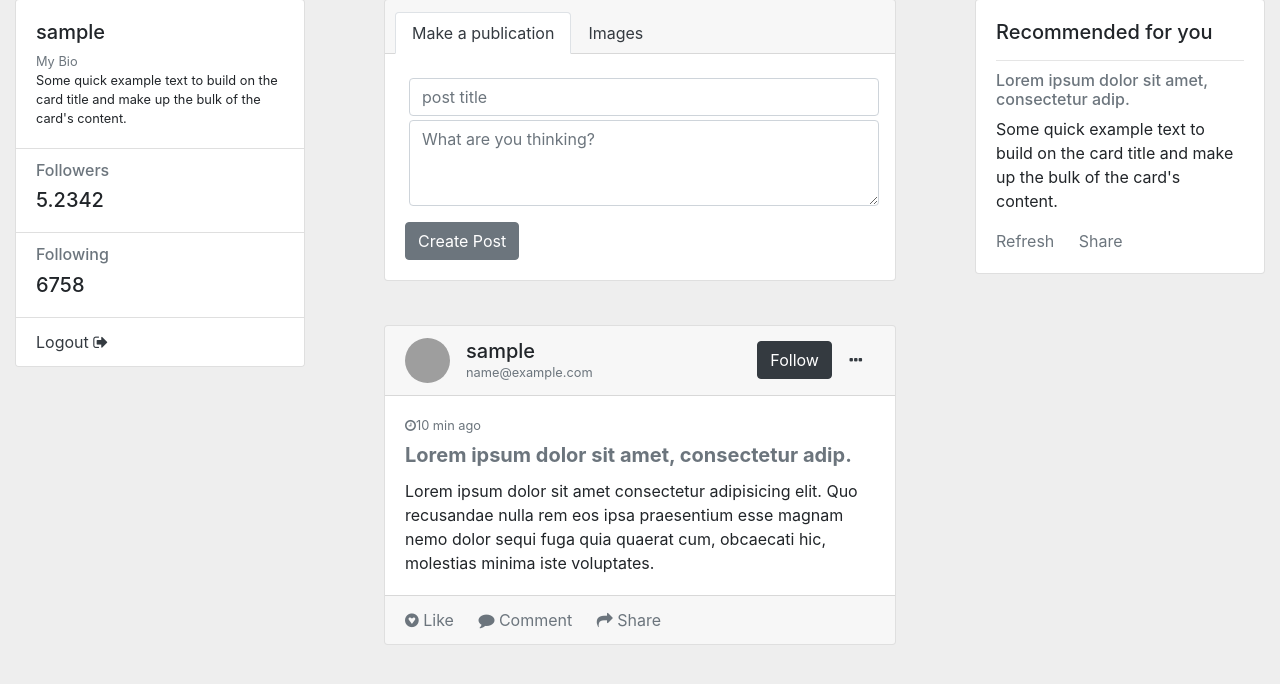
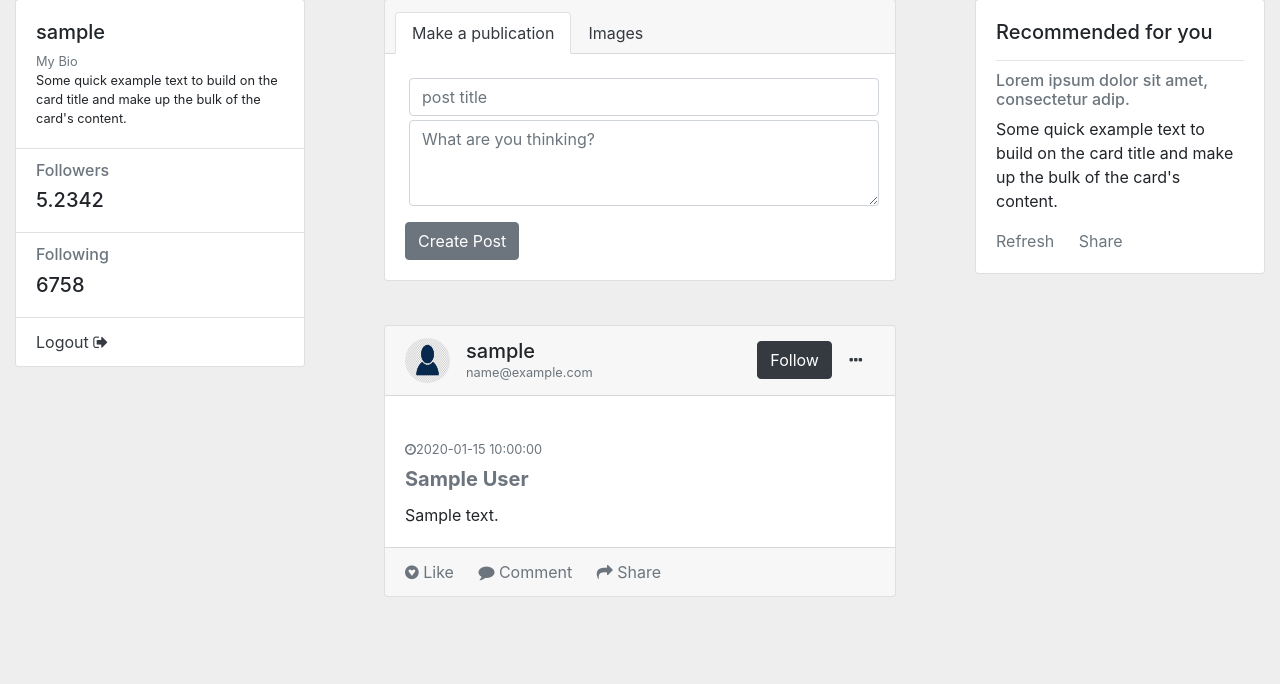
Before and after one commit to badakomora/Bikers-and-Hikers, a PHP site: page /templates/home.php in a window 1280 px wide. Shown: the part 88-772 px from the top of the page. Run offline with PHP 8.4, Linux system fonts and the light colour scheme; the visitor is signed in with stand-in values (Sample User, id 1); tables that the repository leaves empty or names only in its code hold one stand-in row (values such as "Sample post"); grey boxes are pictures that could not be loaded.

Commit message:
new update

```diff
--- a/frontend/templates/home.php
+++ b/frontend/templates/home.php
@@ -135,16 +135,23 @@ header("refresh: 0, ../");
                 <!-- Post /////-->
 
                 <!--- \\\\\\\Post-->
+                <?php
+                include '../includes/dbconfiq.php';
+                $query = mysqli_query($con, "SELECT *
+                FROM posts
+                INNER JOIN users on users.id = posts.user_id");
+                while($row = mysqli_fetch_array($query)){
+                ?>
                 <div class="card gedf-card">
                     <div class="card-header">
                         <div class="d-flex justify-content-between align-items-center">
                             <div class="d-flex justify-content-between align-items-center">
                                 <div class="mr-2">
-                                    <img class="rounded-circle" width="45" height="45" src="https://99brides.com/wp-content/uploads/2022/07/iScreen-Shoter-2022-07-06-142753.957.jpg" alt="">
+                                    <img class="rounded-circle" width="45" height="45" src="../forms/img/avator.jpg" alt="">
                                 </div>
                                 <div class="ml-2">
-                                    <div class="h5 m-0"><?php echo $_SESSION['username'];?></div>
-                                    <div class="h7 text-muted"><?php echo $_SESSION['email'];?></div>
+                                    <div class="h5 m-0"><?php echo $row['username'];?></div>
+                                    <div class="h7 text-muted"><?php echo $row['email'];?></div>
                                 </div>
                             </div>
                             <div>
@@ -164,15 +171,13 @@ header("refresh: 0, ../");
 
                     </div>
                     <div class="card-body">
-                        <div class="text-muted h7 mb-2"> <i class="fa fa-clock-o"></i>10 min ago</div>
+                        <img class="img-fluid" src="">
+                        <div class="text-muted h7 mb-2"> <i class="fa fa-clock-o"></i><?php echo $row['timer'];?></div>
                         <a class="card-link" href="#">
-                            <h5 class="card-title text-secondary"><b>Lorem ipsum dolor sit amet, consectetur adip.</b></h5>
+                            <h5 class="card-title text-secondary"><b><?php echo $row['title'];?></b></h5>
                         </a>
 
-                        <p class="card-text">
-                            Lorem ipsum dolor sit amet consectetur adipisicing elit. Quo recusandae nulla rem eos ipsa praesentium esse magnam nemo dolor
-                            sequi fuga quia quaerat cum, obcaecati hic, molestias minima iste voluptates.
-                        </p>
+                        <p class="card-text"><?php echo $row['message'];?></p>
                     </div>
                     <div class="card-footer">
                         <a href="#" class="card-link text-secondary"><i class="fa fa-gittip"></i> Like</a>
@@ -180,6 +185,7 @@ header("refresh: 0, ../");
                         <a href="#" class="card-link text-secondary"><i class="fa fa-mail-forward"></i> Share</a>
                     </div>
                 </div>
+                <?php }?>
                 <!-- Post /////-->
 
 
```
Also changed, not shown: frontend/forms/img/avator.jpg (added).
